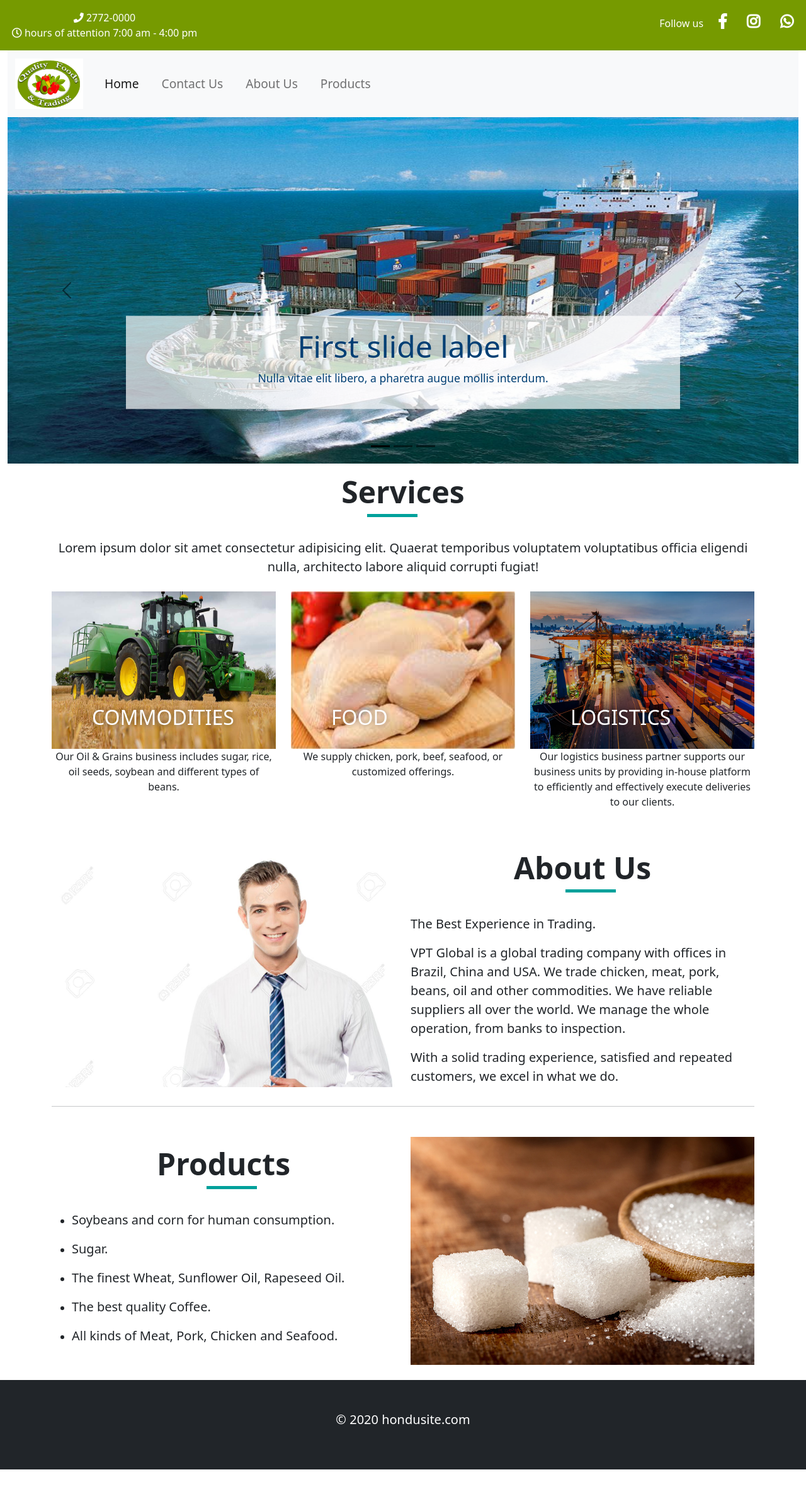
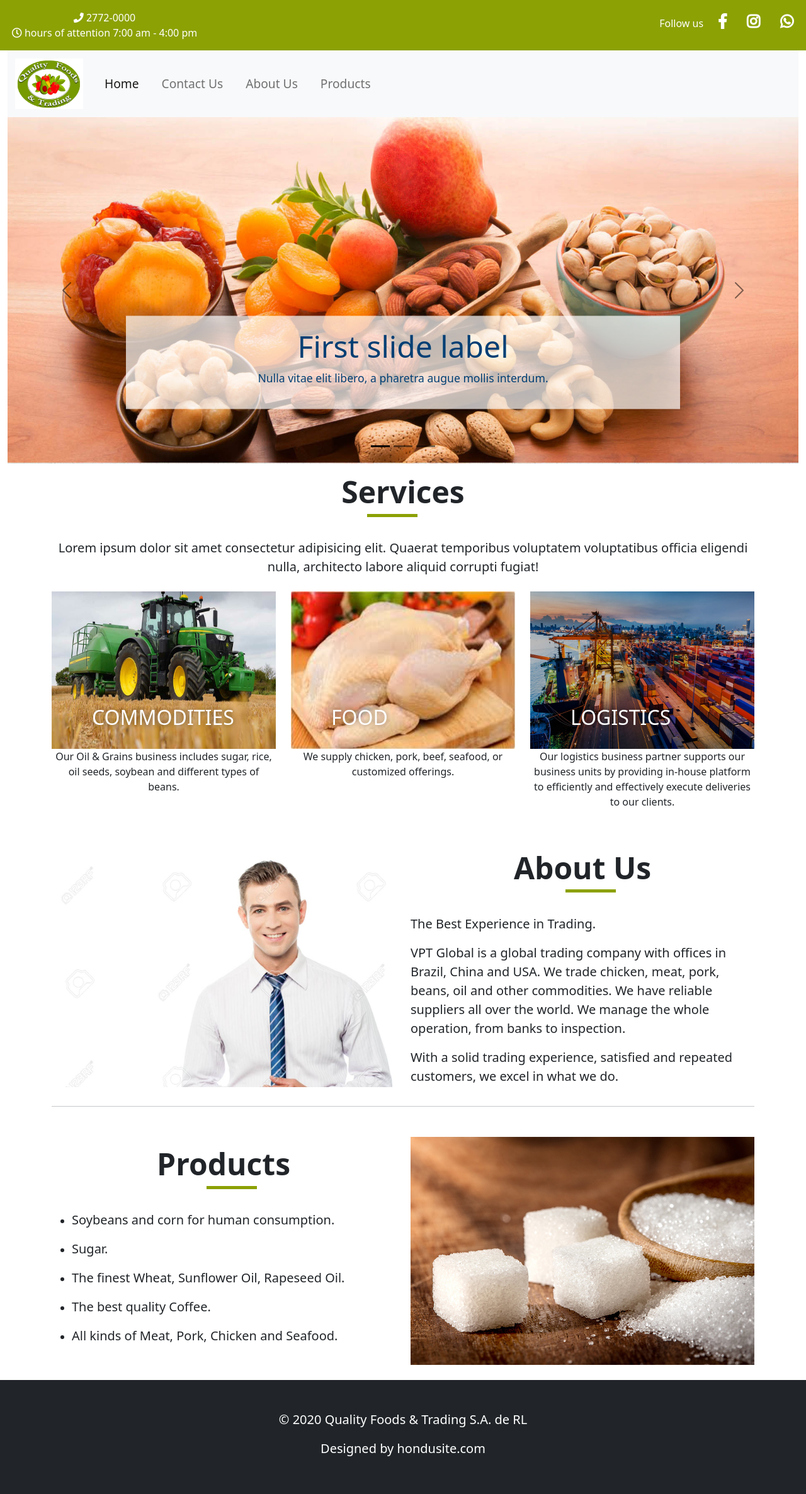
Before and after one commit to hondusite/qualityfoods, a plain HTML site: page index.html in a window 1280 px wide. Shown: the whole page at 63% size. Before the commit the page ends 2333 px from the top, so only its background shows below. Drawn offline with nearby package versions, Linux system fonts and the light colour scheme.

Commit message:
cambios de color

```diff
--- a/css/style.css
+++ b/css/style.css
@@ -45,7 +45,7 @@ a.principal:hover{
     position:absolute;
     width: 80px;
     height: 5px;
-    background-color: #00A19B;
+    background-color: #8ca104;
     top:110%;
     left:45%;
 }
--- a/index.html
+++ b/index.html
@@ -19,7 +19,7 @@
   </head>
   <body>
  <div class="container-fluid">
-    <div class="row py-3" style="background-color: #769A00;">
+    <div class="row py-3" style="background-color:#8ca104;">
         <div class="col-md-6 col-12 text-white text-center">
           <div class="col-md-6 col-12 text-center"><i class="fas fa-phone"></i> 2772-0000  </div>
           <div class="col-md-6 col-12 text-center"><i class="far fa-clock"></i> hours of attention 7:00 am - 4:00 pm</div>
@@ -63,14 +63,14 @@
         </ol>
         <div class="carousel-inner">
           <div class="carousel-item active" data-bs-interval="10000">
-            <img src="img/banner1.jpg" class="d-block w-100" alt="..." height="auto">
+            <img src="img/banner2.jpg" class="d-block w-100" alt="..." height="auto">
             <div class="carousel-caption d-none d-md-block">
               <h5 class="wow jackInTheBox">First slide label</h5>
               <p>Nulla vitae elit libero, a pharetra augue mollis interdum.</p>
             </div>
           </div>
           <div class="carousel-item" data-bs-interval="2000">
-            <img src="img/banner2.jpg" class="d-block w-100" alt="...">
+            <img src="img/banner1.jpg" class="d-block w-100" alt="...">
             <div class="carousel-caption d-none d-md-block">
               <h5 class="wow jackInTheBox">Second slide label</h5>
               <p>Lorem ipsum dolor sit amet, consectetur adipiscing elit.</p>
@@ -149,7 +149,8 @@
     </div>
     <!-- Optional JavaScript; choose one of the two! -->
     <footer class="footer py-5 mt-4 bg-dark text-white text-center">
-      <p class="lead">&copy 2020 hondusite.com</p>
+      <p class="lead">&copy 2020 Quality Foods & Trading S.A. de RL</p>
+      <p class="lead">Designed by hondusite.com</p>
     </footer>
     <!-- Option 1: Bootstrap Bundle with Popper -->
     <script src="https://cdn.jsdelivr.net/npm/bootstrap@5.0.0-beta1/dist/js/bootstrap.bundle.min.js" integrity="sha384-ygbV9kiqUc6oa4msXn9868pTtWMgiQaeYH7/t7LECLbyPA2x65Kgf80OJFdroafW" crossorigin="anonymous"></script>
```
